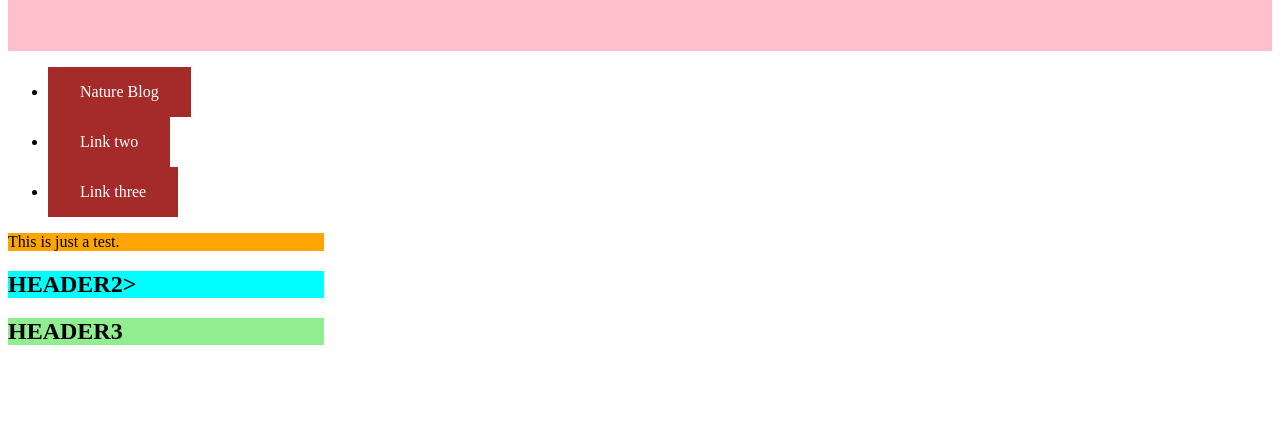
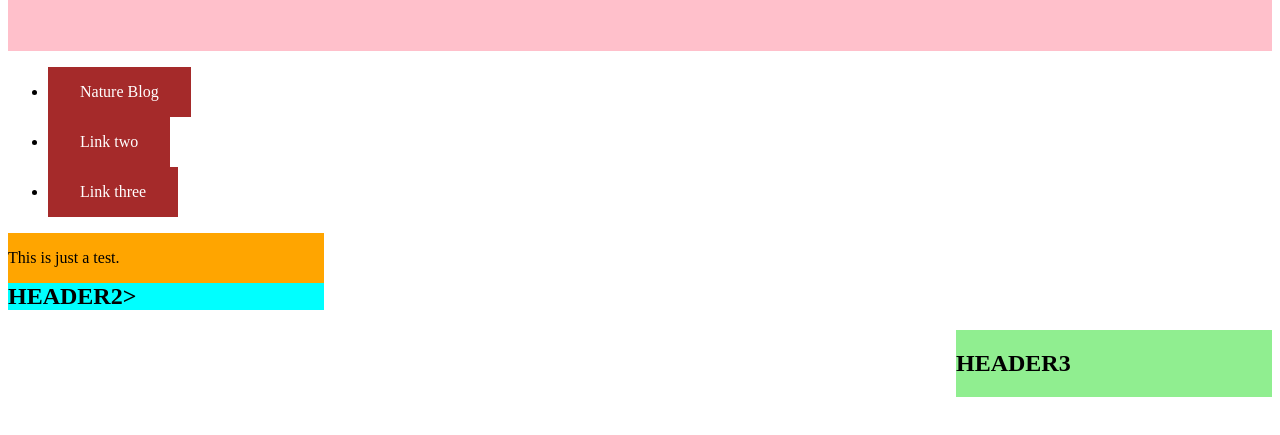
Before and after one commit to toshslinger/hello-world, a plain HTML site: page index.html in a window 1280 px wide. Shown: the part 137-572 px from the top of the page. Drawn offline with Linux system fonts and the light colour scheme.

Commit message:
Update index.css

```diff
--- a/index.css
+++ b/index.css
@@ -9,6 +9,7 @@ color: blue;
 .column1 {
   background-color: orange;
   width: 25%;
+  float: inline-start;
 }
 .column2  {
   background-color: aqua;
@@ -17,6 +18,7 @@ color: blue;
 .column3  {
   background-color: lightgreen;
   width: 25%;
+  float: inline-end;
 }
 .nav {
   display: block;
```
